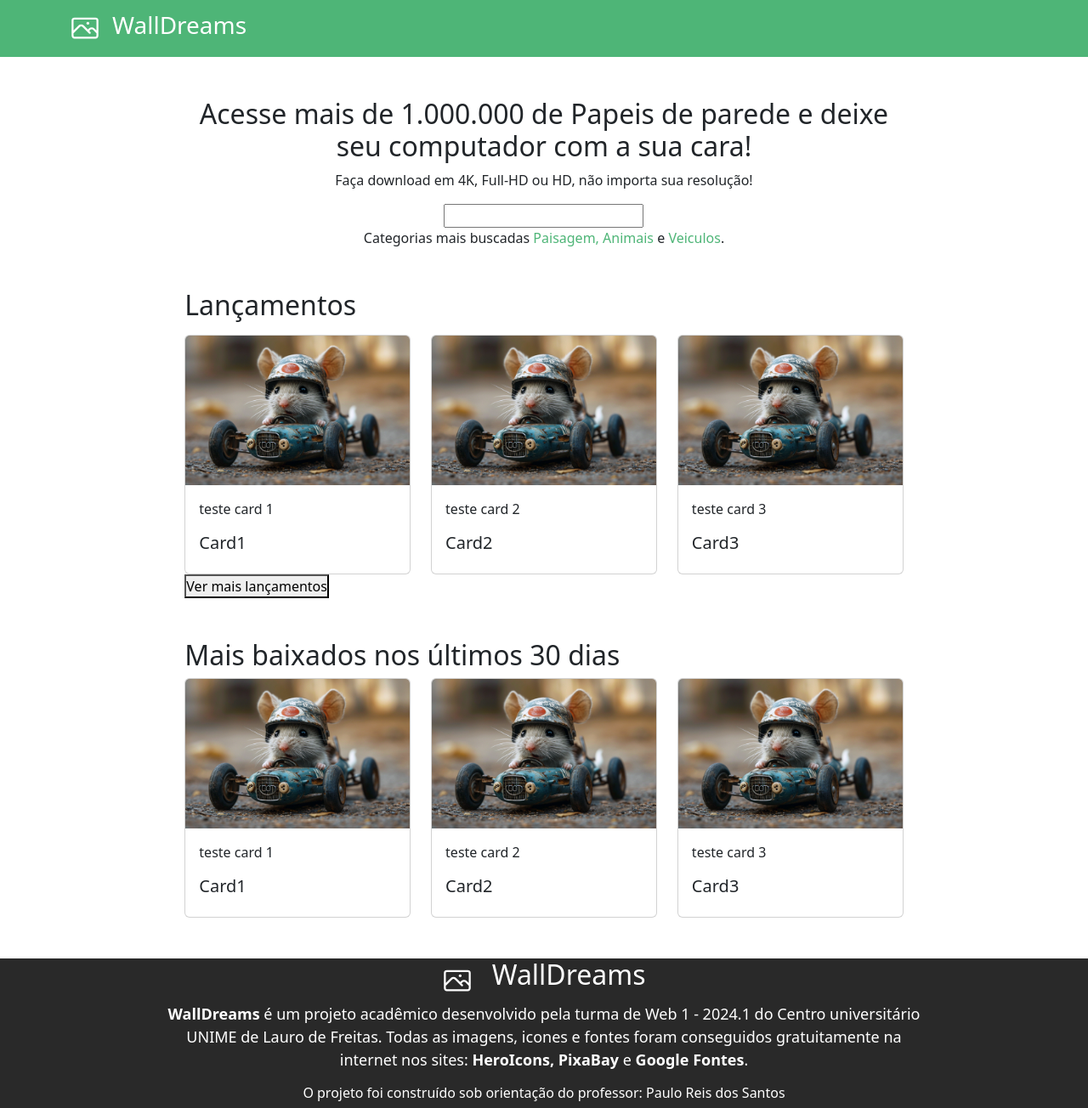
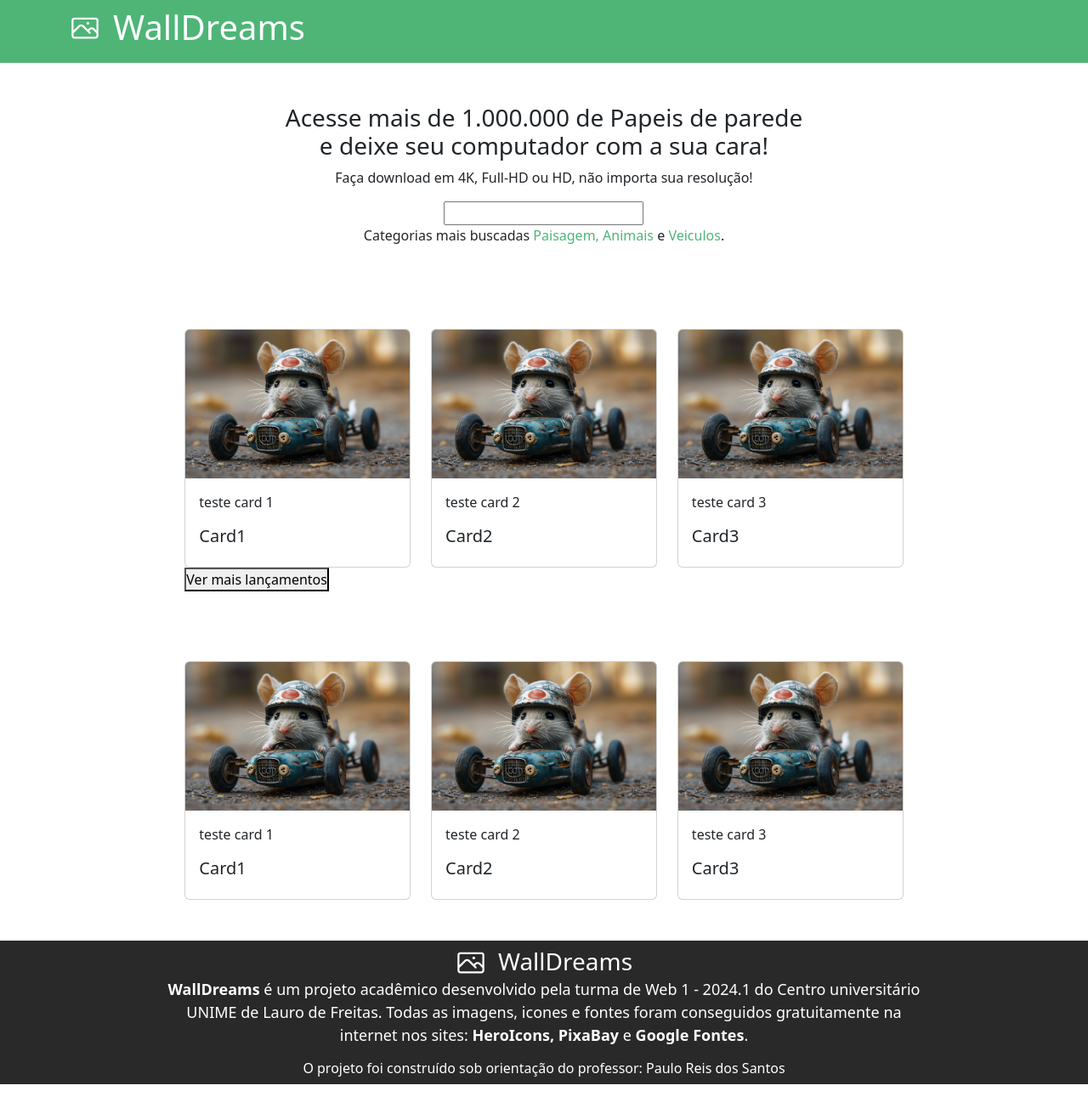
Before and after one commit to MichelNsouza/WallDreams, a Vue app: page / in a window 1280 px wide. Shown: the whole page at 85% size. After the commit the page ends 1276 px from the top, so only its background shows below. Built offline with nearby package versions, Linux system fonts and the light colour scheme; the HTML template or start-up script is replaced by a standard one.

Commit message:
Rework footer

```diff
--- a/src/App.vue
+++ b/src/App.vue
@@ -5,13 +5,13 @@
         <nav class="navbar">
 
             <router-link to="/" class="custom-link">
-             <h1><svg width="36" height="36" viewBox="0 0 36 36" fill="none" xmlns="http://www.w3.org/2000/svg">
+             <h1><svg class="svg-nav" width="36" height="36" viewBox="0 0 36 36" fill="none" xmlns="http://www.w3.org/2000/svg">
             <path d="M3.375 23.625L11.1135 15.8865C11.4269 15.5731 11.799 15.3245 12.2084 15.1549C12.6179 14.9853 13.0568 14.898 13.5 14.898C13.9432 14.898 14.3821 14.9853 14.7916 15.1549C15.201 15.3245 15.5731 15.5731 15.8865 15.8865L23.625 23.625M21.375 21.375L23.4885 19.2615C23.8019 18.9481 24.174 18.6995 24.5834 18.5299C24.9929 18.3603 25.4318 18.273 25.875 18.273C26.3182 18.273 26.7571 18.3603 27.1666 18.5299C27.576 18.6995 27.9481 18.9481 28.2615 19.2615L32.625 23.625M5.625 29.25H30.375C30.9717 29.25 31.544 29.0129 31.966 28.591C32.3879 28.169 32.625 27.5967 32.625 27V9C32.625 8.40326 32.3879 7.83097 31.966 7.40901C31.544 6.98705 30.9717 6.75 30.375 6.75H5.625C5.02826 6.75 4.45597 6.98705 4.03401 7.40901C3.61205 7.83097 3.375 8.40326 3.375 9V27C3.375 27.5967 3.61205 28.169 4.03401 28.591C4.45597 29.0129 5.02826 29.25 5.625 29.25ZM21.375 12.375H21.387V12.387H21.375V12.375ZM21.9375 12.375C21.9375 12.5242 21.8782 12.6673 21.7727 12.7727C21.6673 12.8782 21.5242 12.9375 21.375 12.9375C21.2258 12.9375 21.0827 12.8782 20.9773 12.7727C20.8718 12.6673 20.8125 12.5242 20.8125 12.375C20.8125 12.2258 20.8718 12.0827 20.9773 11.9773C21.0827 11.8718 21.2258 11.8125 21.375 11.8125C21.5242 11.8125 21.6673 11.8718 21.7727 11.9773C21.8782 12.0827 21.9375 12.2258 21.9375 12.375Z" stroke="white" stroke-width="2.25" stroke-linecap="round" stroke-linejoin="round"/>
             </svg>WallDreams</h1>
           </router-link>
 
-            <ul class="navbar-url p-3 mb-2" v-for="(categoria, index) in categorias" :key="index">
-                <li>
+            <ul class="navbar-url p-3 mb-2"  v-for="(categoria, index) in categorias" :key="index">
+                <li> /*categorias do navbar*/
                   <router-link :to="'/' + categoria"><span>{{ categoria }}</span></router-link>
                 </li>
             </ul>
@@ -25,7 +25,7 @@
 
     <footer class="rodape">
         <h2>
-            <svg width="36" height="36" viewBox="0 0 36 36" fill="none" xmlns="http://www.w3.org/2000/svg">
+            <svg class="svg-footer" width="36" height="36" viewBox="0 0 36 36" fill="none" xmlns="http://www.w3.org/2000/svg">
             <path d="M3.375 23.625L11.1135 15.8865C11.4269 15.5731 11.799 15.3245 12.2084 15.1549C12.6179 14.9853 13.0568 14.898 13.5 14.898C13.9432 14.898 14.3821 14.9853 14.7916 15.1549C15.201 15.3245 15.5731 15.5731 15.8865 15.8865L23.625 23.625M21.375 21.375L23.4885 19.2615C23.8019 18.9481 24.174 18.6995 24.5834 18.5299C24.9929 18.3603 25.4318 18.273 25.875 18.273C26.3182 18.273 26.7571 18.3603 27.1666 18.5299C27.576 18.6995 27.9481 18.9481 28.2615 19.2615L32.625 23.625M5.625 29.25H30.375C30.9717 29.25 31.544 29.0129 31.966 28.591C32.3879 28.169 32.625 27.5967 32.625 27V9C32.625 8.40326 32.3879 7.83097 31.966 7.40901C31.544 6.98705 30.9717 6.75 30.375 6.75H5.625C5.02826 6.75 4.45597 6.98705 4.03401 7.40901C3.61205 7.83097 3.375 8.40326 3.375 9V27C3.375 27.5967 3.61205 28.169 4.03401 28.591C4.45597 29.0129 5.02826 29.25 5.625 29.25ZM21.375 12.375H21.387V12.387H21.375V12.375ZM21.9375 12.375C21.9375 12.5242 21.8782 12.6673 21.7727 12.7727C21.6673 12.8782 21.5242 12.9375 21.375 12.9375C21.2258 12.9375 21.0827 12.8782 20.9773 12.7727C20.8718 12.6673 20.8125 12.5242 20.8125 12.375C20.8125 12.2258 20.8718 12.0827 20.9773 11.9773C21.0827 11.8718 21.2258 11.8125 21.375 11.8125C21.5242 11.8125 21.6673 11.8718 21.7727 11.9773C21.8782 12.0827 21.9375 12.2258 21.9375 12.375Z" stroke="white" stroke-width="2.25" stroke-linecap="round" stroke-linejoin="round"/>
             </svg>
             WallDreams
@@ -72,17 +72,9 @@
   color: var(--whiteColor);
   text-decoration: none;
 }
-.navbar-url {
-    font-size: 16px;
-    list-style-type: none;
-    padding-left: 0;
-    display: flex;
-}
-
-.navbar-url li a {
-    color: var(--whiteColor);
-    text-decoration: none;
-    padding: 10px;
+.svg-nav{
+  margin: 0 15px 7px 0;
+  align-items: center;
 }
 
 .content {
@@ -93,23 +85,25 @@
 .rodape {
     background-color: var(--footerColor);
     color: var(--whiteColor);
-    width: 100%;
+    width:100%;
     height:100%;
     display: inline-block;
     text-align: center;
     font-size: 18px;
   }
 
-h1{
+h2{
     display: flex;
     justify-content: center;
     align-items: center;
     font-size: 28px;
     color:var(--whiteColor);
+    margin: 5px 0 0 0;
 }
-svg{
-    margin-top: 7px;
+.svg-footer{
+    margin-top: 3px;
     margin-right: 14px;
+
 }
 
 </style>
--- a/src/views/HomeView.vue
+++ b/src/views/HomeView.vue
@@ -4,8 +4,8 @@
 
       <div class="pt-5 text-center">
 
-        <h2>Acesse mais de 1.000.000 de Papeis de parede
-  e deixe seu computador com a sua cara!</h2>
+        <h3>Acesse mais de 1.000.000 de Papeis de parede<br>
+  e deixe seu computador com a sua cara!</h3>
       <p>Faça download em 4K, Full-HD ou HD, não importa sua resolução!</p>
 
         <input type="text" name="#" id="#">
```
